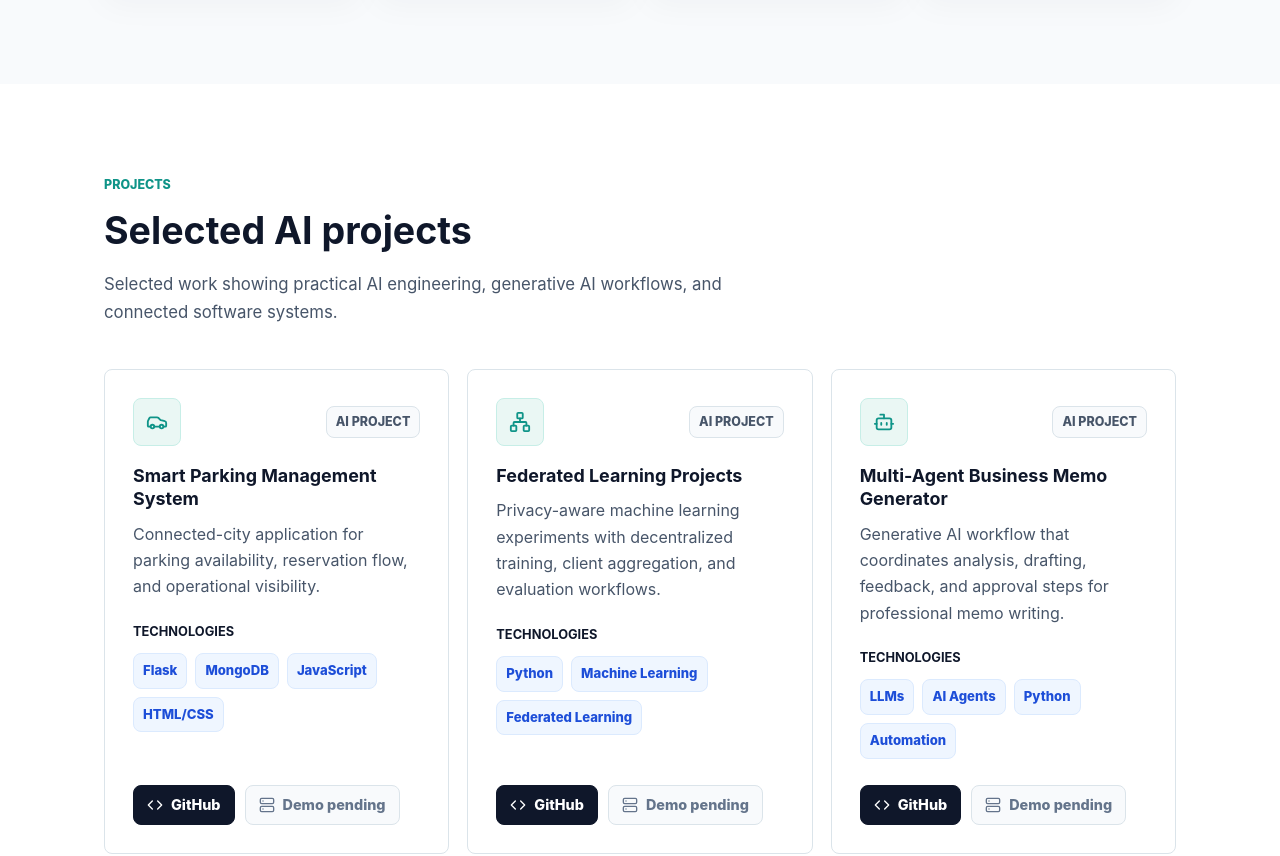
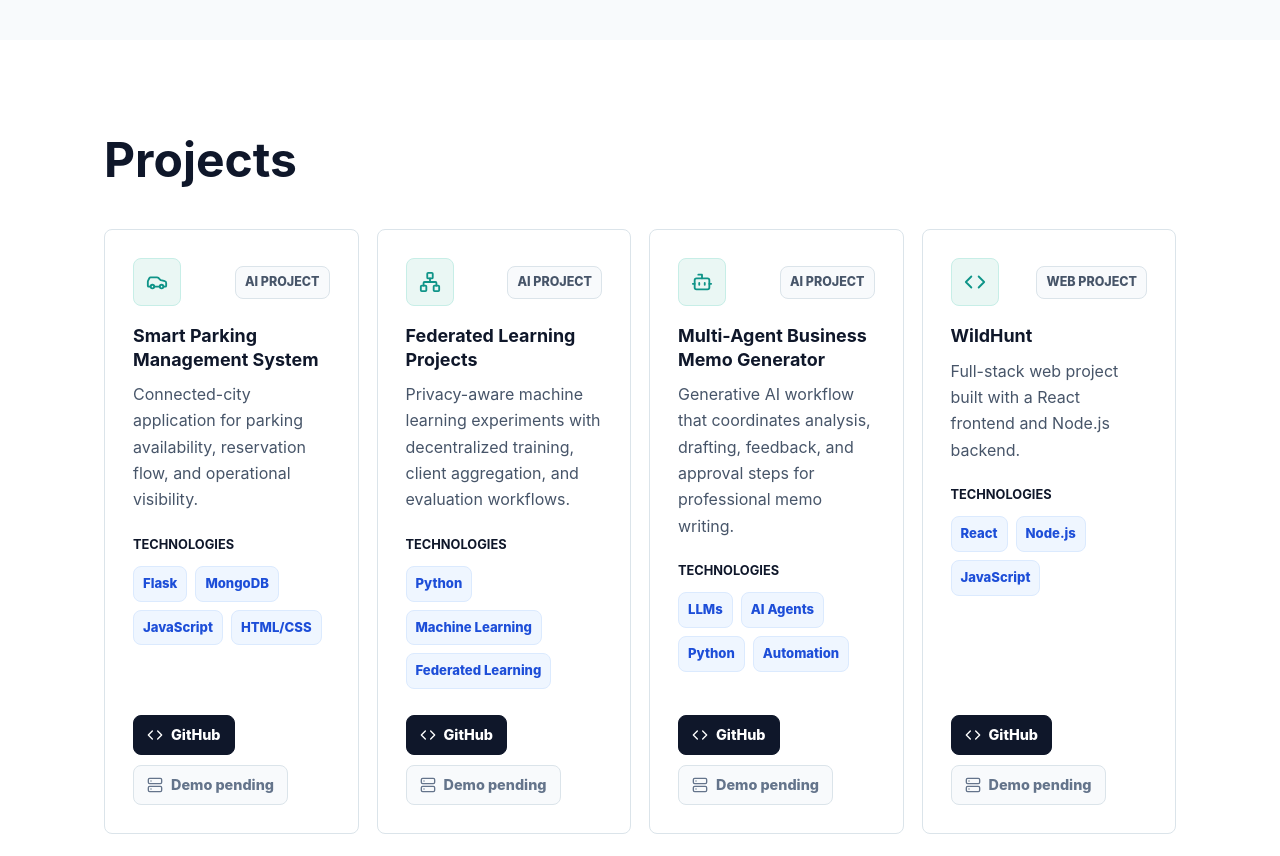
Before and after one commit to Khalil-Boukhalil/Portfolio, a React (Vite) app: page / in a window 1280 px wide. Shown: the part 2140-2996 px from the top of the page. Built offline with nearby package versions, Linux system fonts and the light colour scheme.

Commit message:
Update education section

```diff
--- a/src/App.css
+++ b/src/App.css
@@ -282,6 +282,10 @@
   margin: 0;
 }
 
+.section-heading-large h2 {
+  font-size: 3rem;
+}
+
 .section-heading p:last-child {
   color: var(--muted);
   font-size: 1.05rem;
@@ -395,7 +399,7 @@
 .project-grid {
   display: grid;
   gap: 18px;
-  grid-template-columns: repeat(3, minmax(0, 1fr));
+  grid-template-columns: repeat(4, minmax(0, 1fr));
   margin-top: 42px;
 }
 
@@ -701,6 +705,10 @@
     font-size: 3.25rem;
   }
 
+  .section-heading-large h2 {
+    font-size: 2.75rem;
+  }
+
   .role {
     font-size: 1.2rem;
   }
@@ -817,6 +825,10 @@
     font-size: 2rem;
   }
 
+  .section-heading-large h2 {
+    font-size: 2.45rem;
+  }
+
   .timeline-item {
     grid-template-columns: 1fr;
   }
--- a/src/App.jsx
+++ b/src/App.jsx
@@ -24,6 +24,7 @@ const projectIcons = {
   parking: Car,
   federated: Network,
   agents: Bot,
+  web: Code,
 }
 
 const socialLinks = [
@@ -77,10 +78,10 @@ const focusItems = [
   },
 ]
 
-function SectionHeading({ eyebrow, title, text }) {
+function SectionHeading({ eyebrow, title, text, large = false }) {
   return (
-    <div className="section-heading">
-      <p className="eyebrow">{eyebrow}</p>
+    <div className={`section-heading ${large ? 'section-heading-large' : ''}`}>
+      {eyebrow ? <p className="eyebrow">{eyebrow}</p> : null}
       <h2>{title}</h2>
       {text ? <p>{text}</p> : null}
     </div>
@@ -183,9 +184,8 @@ function App() {
         <section className="section" id="skills">
           <div className="container">
             <SectionHeading
-              eyebrow="Skills"
-              title="Technical toolkit for AI internships"
-              text="Grouped skills across machine learning, generative AI workflows, software development, and production-oriented tools."
+              title="Skills"
+              large
             />
             <div className="skill-category-grid">
               {skillCategories.map((category) => (
@@ -208,12 +208,11 @@ function App() {
         <section className="section section-projects" id="projects">
           <div className="container">
             <SectionHeading
-              eyebrow="Projects"
-              title="Selected AI projects"
-              text="Selected work showing practical AI engineering, generative AI workflows, and connected software systems."
+              title="Projects"
+              large
             />
             <div className="project-grid">
-              {projects.map(({ title, icon, description, technologies, links }) => {
+              {projects.map(({ title, icon, type, description, technologies, links }) => {
                 const Icon = projectIcons[icon] ?? Database
 
                 return (
@@ -222,7 +221,7 @@ function App() {
                       <span className="project-icon">
                         <Icon size={22} aria-hidden="true" />
                       </span>
-                      <span className="project-type">AI project</span>
+                      <span className="project-type">{type}</span>
                     </div>
                     <h3>{title}</h3>
                     <p>{description}</p>
--- a/src/data/portfolio.js
+++ b/src/data/portfolio.js
@@ -34,11 +34,11 @@ export const skillCategories = [
   },
   {
     title: 'Programming',
-    items: ['Python', 'JavaScript', 'HTML', 'CSS', 'Flask'],
+    items: ['Python', 'Java', 'JavaScript', 'HTML', 'CSS', 'Flask'],
   },
   {
     title: 'Tools',
-    items: ['Docker', 'Kafka', 'MongoDB', 'Git'],
+    items: ['Docker', 'Streamlit', 'Kafka', 'MongoDB', 'Git'],
   },
 ]
 
@@ -46,33 +46,49 @@ export const projects = [
   {
     title: 'Smart Parking Management System',
     icon: 'parking',
+    type: 'AI project',
     description:
       'Connected-city application for parking availability, reservation flow, and operational visibility.',
     technologies: ['Flask', 'MongoDB', 'JavaScript', 'HTML/CSS'],
     links: {
-      github: 'https://github.com/Khalil-Boukhalil?tab=repositories',
+      github: 'https://github.com/Khalil-Boukhalil/BIG-DATA_Project',
       demo: '',
     },
   },
   {
     title: 'Federated Learning Projects',
     icon: 'federated',
+    type: 'AI project',
     description:
       'Privacy-aware machine learning experiments with decentralized training, client aggregation, and evaluation workflows.',
     technologies: ['Python', 'Machine Learning', 'Federated Learning'],
     links: {
-      github: 'https://github.com/Khalil-Boukhalil?tab=repositories',
+      github:
+        'https://github.com/Khalil-Boukhalil/Federated_Learning_TP3_Project',
       demo: '',
     },
   },
   {
     title: 'Multi-Agent Business Memo Generator',
     icon: 'agents',
+    type: 'AI project',
     description:
       'Generative AI workflow that coordinates analysis, drafting, feedback, and approval steps for professional memo writing.',
     technologies: ['LLMs', 'AI Agents', 'Python', 'Automation'],
     links: {
-      github: 'https://github.com/Khalil-Boukhalil?tab=repositories',
+      github: 'https://github.com/Khalil-Boukhalil/GenAi',
+      demo: '',
+    },
+  },
+  {
+    title: 'WildHunt',
+    icon: 'web',
+    type: 'Web project',
+    description:
+      'Full-stack web project built with a React frontend and Node.js backend.',
+    technologies: ['React', 'Node.js', 'JavaScript'],
+    links: {
+      github: 'https://github.com/Khalil-Boukhalil/WildHunt_Project_Web',
       demo: '',
     },
   },
```
